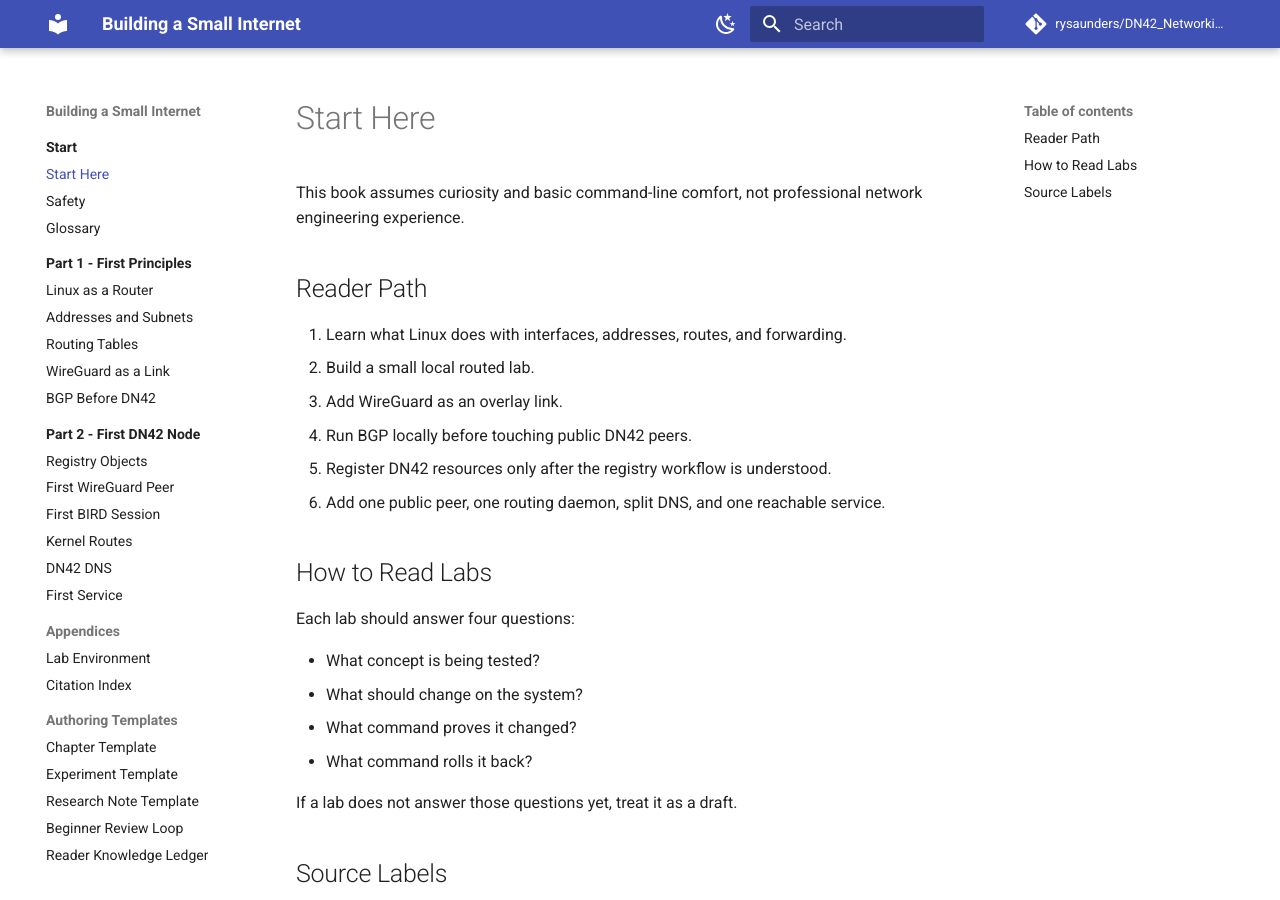
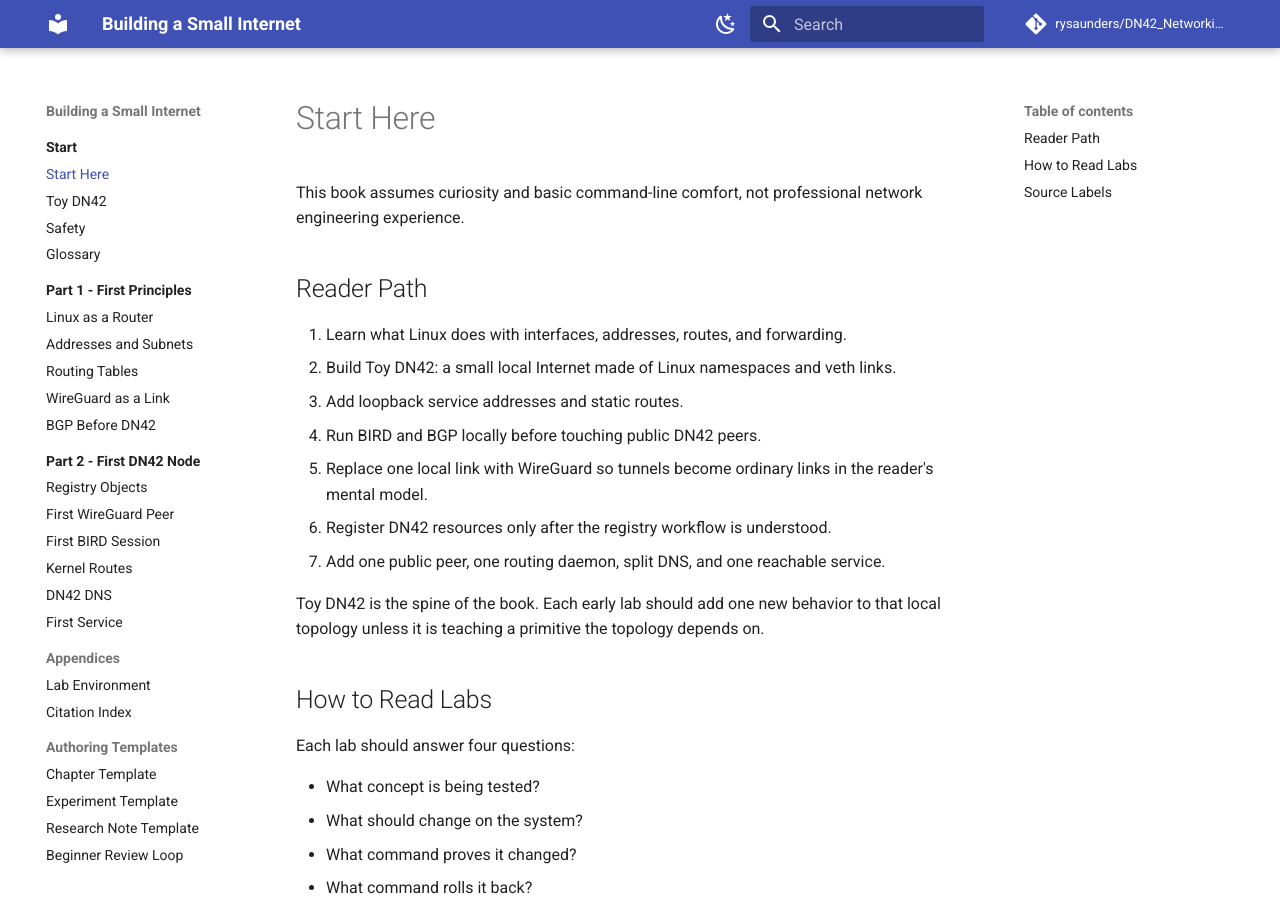
Before and after one commit to rysaunders/DN42_Networking_by_Experimenting, an MkDocs documentation site: the page built from docs/start-here.md, in a window 1280 px wide and 900 px high. Built offline with MkDocs 1.6.1 and Material for MkDocs 9.7.7, drawn with Linux system fonts in a browser that asks for light colours; comment, search, counter and statistics services are not loaded.

Commit message:
Make Toy DN42 the learning spine

```diff
--- a/docs/start-here.md
+++ b/docs/start-here.md
@@ -5,11 +5,14 @@ This book assumes curiosity and basic command-line comfort, not professional net
 ## Reader Path
 
 1. Learn what Linux does with interfaces, addresses, routes, and forwarding.
-2. Build a small local routed lab.
-3. Add WireGuard as an overlay link.
-4. Run BGP locally before touching public DN42 peers.
-5. Register DN42 resources only after the registry workflow is understood.
-6. Add one public peer, one routing daemon, split DNS, and one reachable service.
+2. Build Toy DN42: a small local Internet made of Linux namespaces and veth links.
+3. Add loopback service addresses and static routes.
+4. Run BIRD and BGP locally before touching public DN42 peers.
+5. Replace one local link with WireGuard so tunnels become ordinary links in the reader's mental model.
+6. Register DN42 resources only after the registry workflow is understood.
+7. Add one public peer, one routing daemon, split DNS, and one reachable service.
+
+Toy DN42 is the spine of the book. Each early lab should add one new behavior to that local topology unless it is teaching a primitive the topology depends on.
 
 ## How to Read Labs
 
--- a/mkdocs.yml
+++ b/mkdocs.yml
@@ -53,6 +53,7 @@ nav:
   - Start:
       - Home: index.md
       - Start Here: start-here.md
+      - Toy DN42: toy-dn42.md
       - Safety: safety.md
       - Glossary: glossary.md
   - Part 1 - First Principles:
```
Also changed, not shown: PROJECT_PLAN.md (+13 -5 lines), docs/index.md (+4 -2 lines), docs/toy-dn42.md (added, +63 -0 lines), 1 other file.
